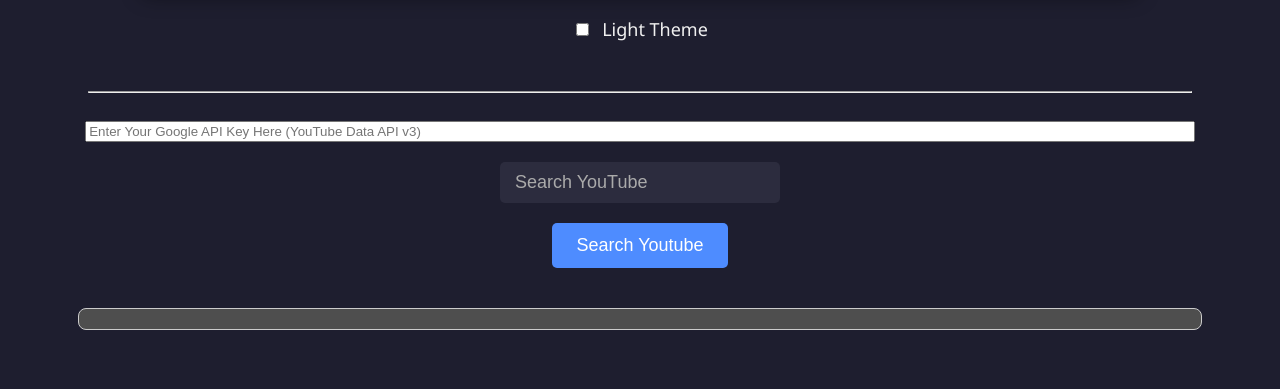
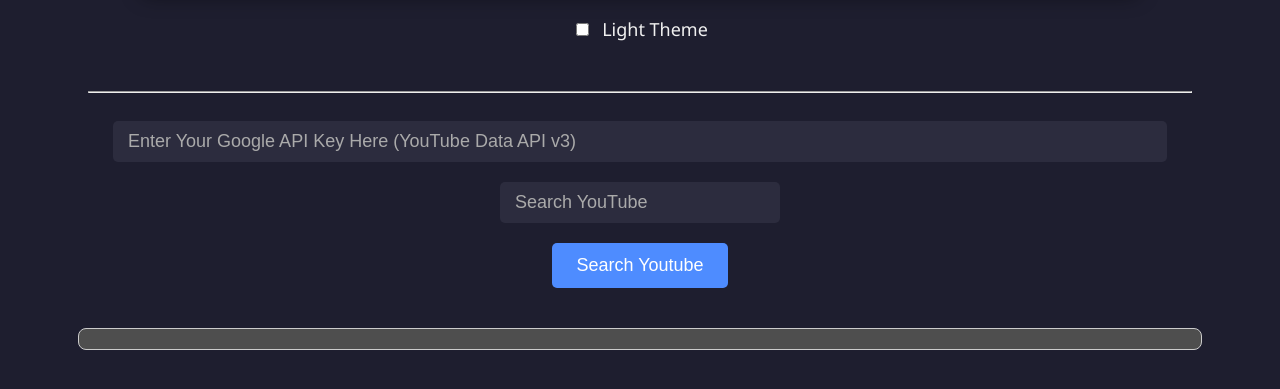
Before and after one commit to absurd-oliver/TLMP, a plain HTML site: page index.html in a window 1280 px wide. Shown: the part 886-1275 px from the top of the page. Drawn offline with Linux system fonts and the light colour scheme.

Commit message:
Update styles.css
input[type='text'] -> input[type='text] & input[type='password']

```diff
--- a/styles.css
+++ b/styles.css
@@ -35,7 +35,8 @@
   transition: background-color 0.3s ease, color 0.3s ease;
 }
 
-input[type="text"] {
+input[type="text"],
+input[type="password"] {
   padding: 10px 15px;
   font-size: 18px;
   border-radius: 5px;
@@ -47,7 +48,8 @@
   outline: none;
 }
 
-input[type="text"]::placeholder {
+input[type="text"]::placeholder,
+input[type="password"]::placeholder {
   color: var(--placeholder-color);
 }
 
```
